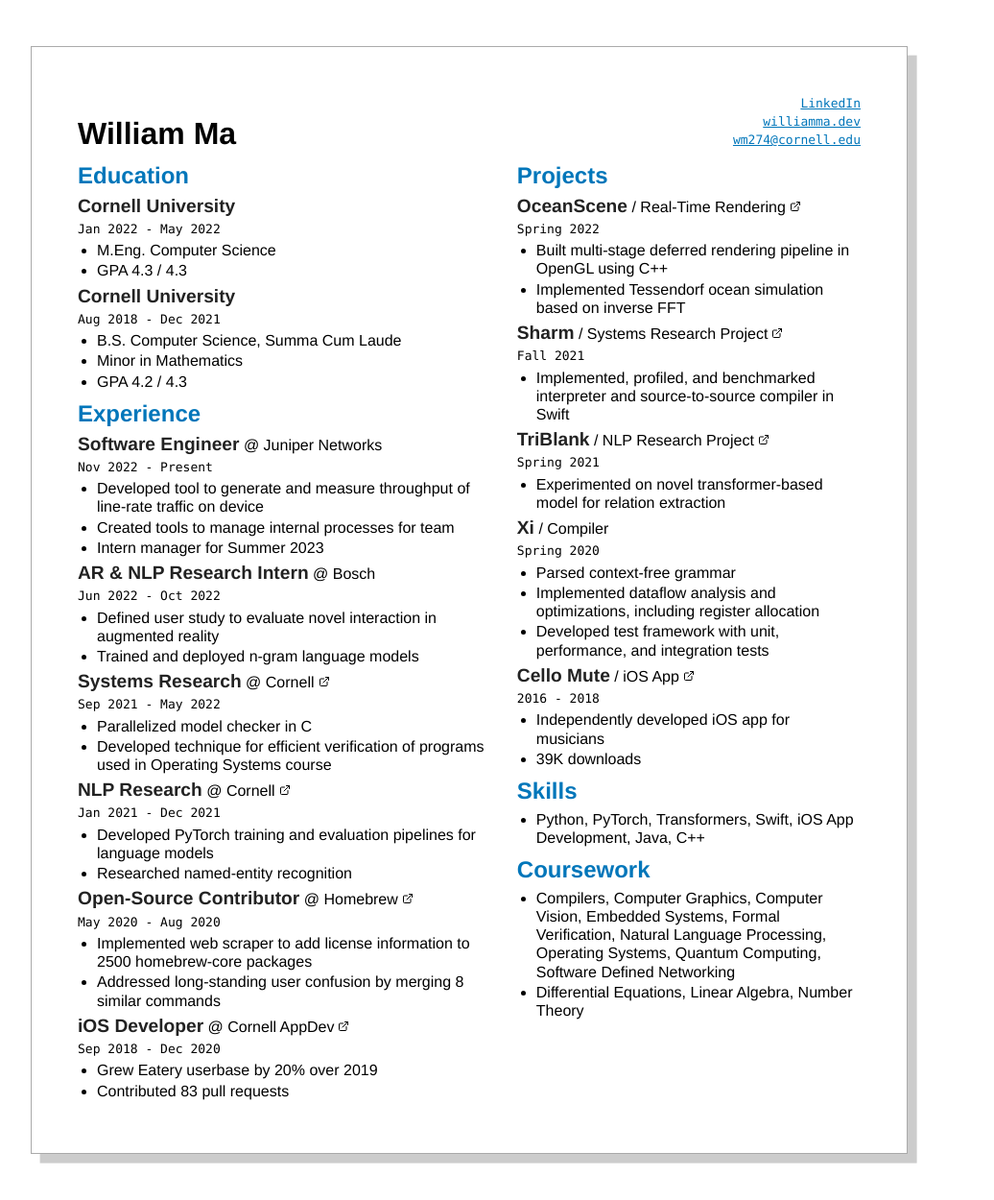
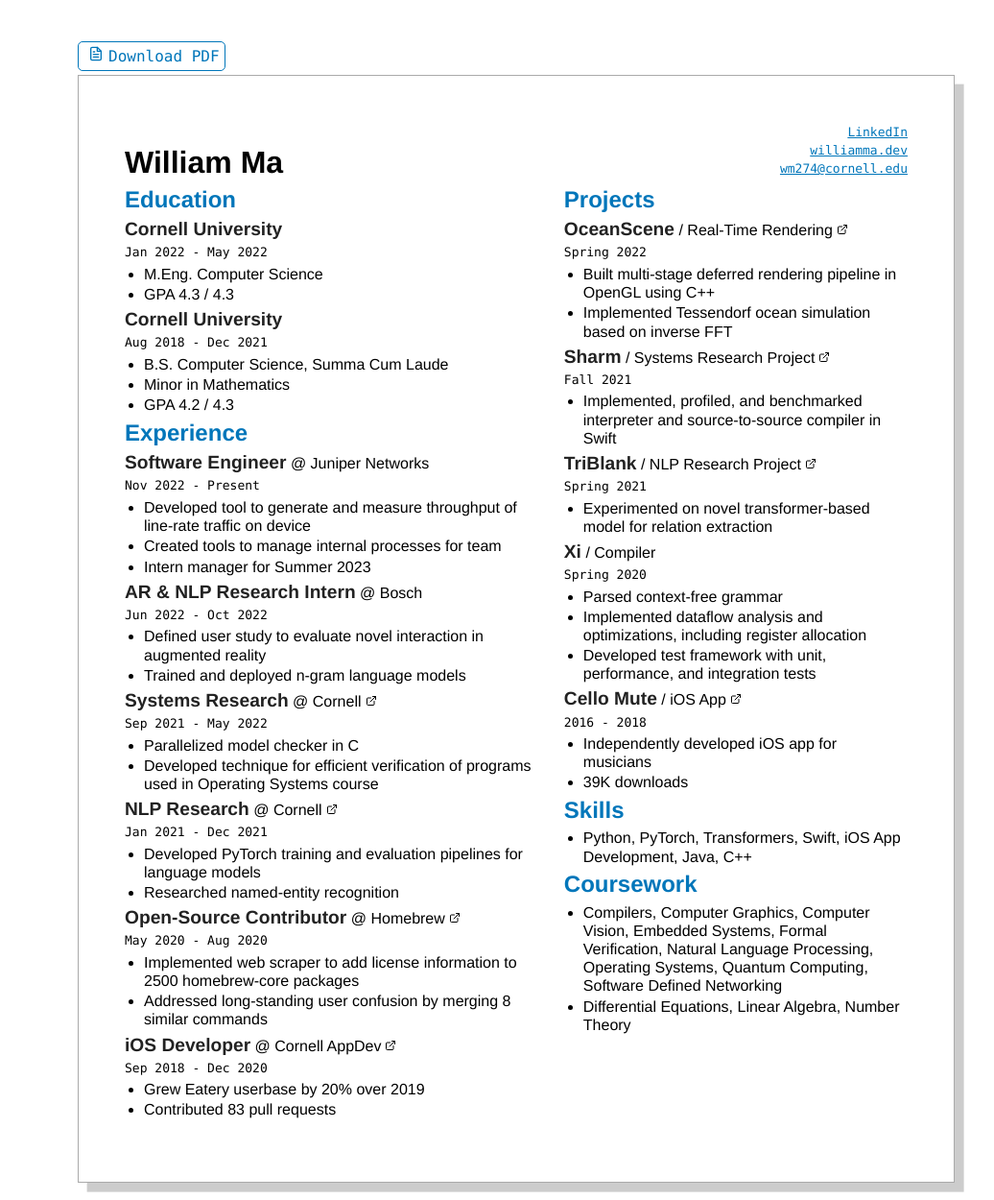
Before and after one commit to whoiswillma/whoiswillma.github.io, a Jekyll site: the page resume/resume.html, which Jekyll copies as it is, in a window 1280 px wide. Shown: the whole page at 96% size, without its empty margins (151-1187 px from the left). Built offline with Jekyll 4.4.1, drawn with Linux system fonts in a browser that asks for light colours.

Commit message:
resume: Add pdf download link

```diff
--- a/resume/resume.html
+++ b/resume/resume.html
@@ -12,11 +12,33 @@
     }
 
     #page {
+      margin: 0.5in auto 0 auto;
+      width: 8.5in;
+    }
+
+    #pdf-download {
+      border: 1px solid;
+      border-radius: 5px;
+      color: #0076ba;
+      text-decoration: none;
+      font-family: "Menlo", monospace;
+      font-size: 1em;
+      padding: 5px;
+    }
+
+    #pdf-download .feather-file-text {
+      width: 1em;
+      height: 1em;
+      margin-left: 5px;
+      margin-right: 5px;
+    }
+
+    #content {
+      margin: 0.1in auto 0.1in auto;
       border: 1px solid #aaa;
+      box-shadow: 0.1in 0.1in #ccc;
       height: 11in;
       width: 8.5in;
-      margin: 0.5in auto 0.5in auto;
-      box-shadow: 0.1in 0.1in #ccc;
       padding: 0.5in;
     }
 
@@ -32,7 +54,7 @@
     }
 
     #header #links a {
-      color: #0076BA;
+      color: #0076ba;
       font-family: "Menlo", monospace;
       font-size: small;
     }
@@ -59,9 +81,9 @@
     }
 
     h2 {
-      color: #0076BA;
+      color: #0076ba;
       font-size: x-large;
-      margin-top: 10px;
+      margin-top: 5px;
     }
 
     h3 {
@@ -111,10 +133,18 @@
 
     @media print {
       #page {
+        margin: 0;
+      }
+
+      #content {
         border: none;
-        margin: 0in;
+        margin: 0;
         box-shadow: none;
-        padding: 0in;
+        padding: 0;
+      }
+
+      .print-hidden {
+        display: none;
       }
     }
   </style>
@@ -123,6 +153,9 @@
 
 <body>
   <div id="page">
+    <div class="print-hidden">
+      <a id="pdf-download" href="resume.pdf" download><i data-feather="file-text"></i>Download PDF</a>
+    </div>
     <div id="content">
       <div id="header">
         <h1>William Ma</h1>
```
Also changed, not shown: 1 other file.
